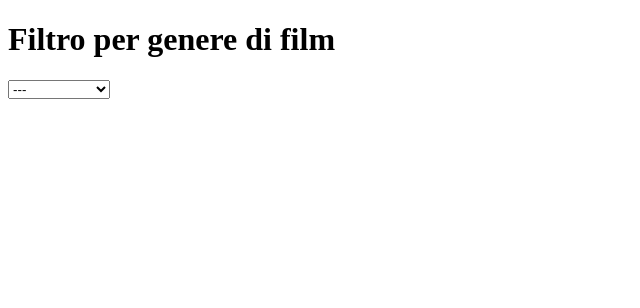
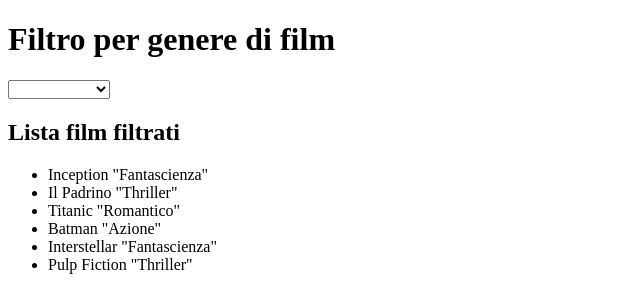
Before and after one commit to CarloCosta92/react-movie-filter, a React (Vite) app: page / in a window 1280 px wide. Shown: the top 308 px of the page, without its empty margins (0-640 px from the left). Built offline with nearby package versions, Linux system fonts and the light colour scheme.

Commit message:
feat: create filmfilter function

```diff
--- a/src/data/Filter.jsx
+++ b/src/data/Filter.jsx
@@ -2,16 +2,50 @@ import { useEffect, useState } from "react";
 import film from "./film";
 
 function FilmFilter() {
+
+    // Salvare lista dei film
+    const [filteredFilm, setFilteredFilm] = useState(film);
+
+    // Salvare il genere selezionato
+    const [selectedGenre, setSelectedGenre] = useState('');
+
+    // Funzione per cambiare il genere
+    const changeGenre = (event) => {
+        setSelectedGenre(event.target.value);
+    };
+
+    //Aggiornare la lista
+    useEffect(() => {
+        if (selectedGenre === '') {
+            setFilteredFilm(film);
+        } else {
+            setFilteredFilm(film.filter((film) => film.genre === selectedGenre));
+        }
+    }, [selectedGenre]);
+
+
     return (
         <div>
             <h1>Filtro per genere di film</h1>
-            <select>
-                <option value="">---</option>
+            <select value={filteredFilm} onChange={changeGenre}>
+                <option value=""></option>
                 <option>Fantascienza</option>
                 <option>Thriller</option>
                 <option>Romantico</option>
                 <option>Azione</option>
             </select>
+
+            <section>
+                <h2>Lista film filtrati</h2>
+                <ul>
+                    {/* visualizzare film filtrati */}
+                    {filteredFilm.map((movie, index) => (
+                        <li key={index}>
+                            {movie.title} "{movie.genre}"
+                        </li>
+                    ))}
+                </ul>
+            </section>
         </div>
     )
 }
```
